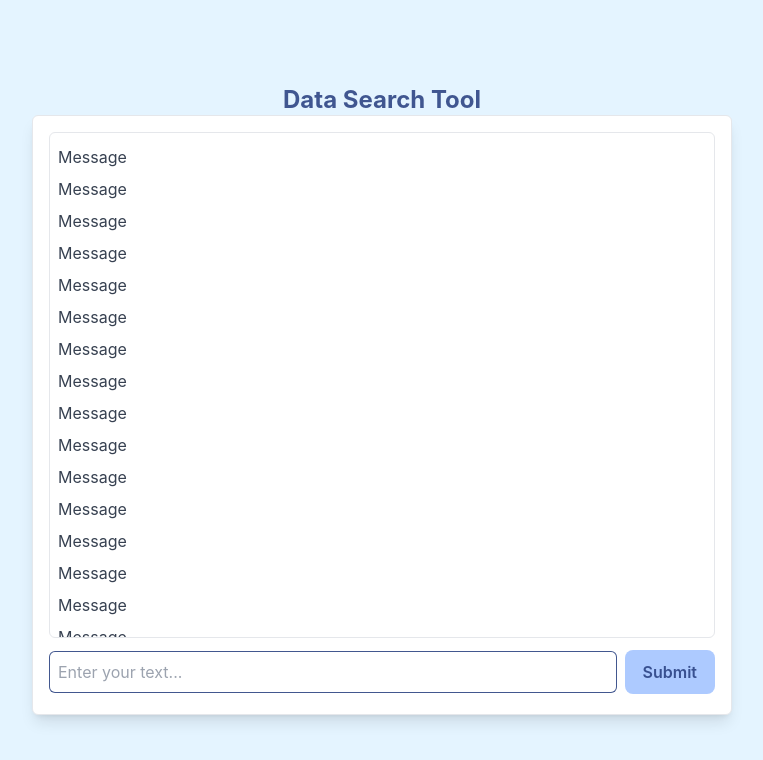
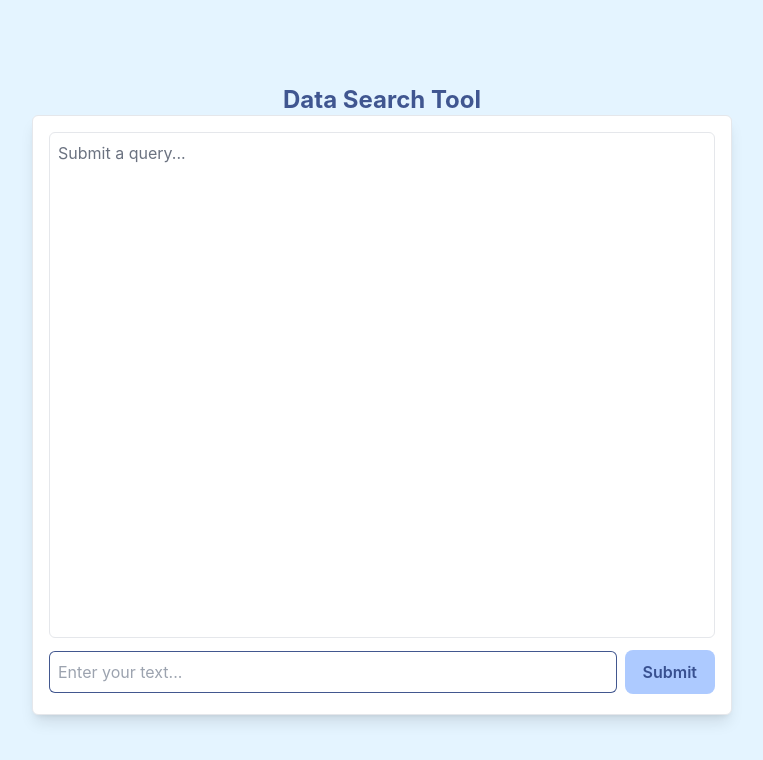
Before and after one commit to cfgcolumbus24/Team-7, a React (Vite) app in the folder Project/client/: page / in a window 1280 px wide. Shown: the top 760 px of the page, without its empty margins (258-1021 px from the left). Built offline with nearby package versions, Linux system fonts and the light colour scheme.

Commit message:
display messages on submit

```diff
--- a/Project/client/src/ChatBox.jsx
+++ b/Project/client/src/ChatBox.jsx
@@ -3,6 +3,7 @@ import PropTypes from 'prop-types';
 
 const ChatBox = ({ onSubmit, messages }) => {
   const [text, setText] = useState('');
+  const [showMessages, setShowMessages] = useState(false);
 
   const handleChange = (event) => setText(event.target.value);
 
@@ -10,6 +11,7 @@ const ChatBox = ({ onSubmit, messages }) => {
     if (text.trim()) {
       onSubmit(text);
       setText('');
+      setShowMessages(true);
     }
   };
 
@@ -23,7 +25,8 @@ const ChatBox = ({ onSubmit, messages }) => {
         id="message-container"
         className="flex-grow overflow-y-auto border rounded-md p-2 mb-2"
       >
-        {messages.length > 0 ? (
+        {showMessages ? (
+            messages.length > 0 ? (
                 messages.map((message, index) => (
                     <div key={index} className="py-1 text-gray-700">
                         {message}
@@ -31,6 +34,9 @@ const ChatBox = ({ onSubmit, messages }) => {
                 ))
             ) : (
                 <div className="text-gray-500">No messages yet...</div>
+            )
+        ) : (
+            <div className="text-gray-500">Submit a query...</div>
         )}
       </div>
       <div className="flex items-center space-x-2">
```
Lines whose indentation alone changed are shown as unchanged.
